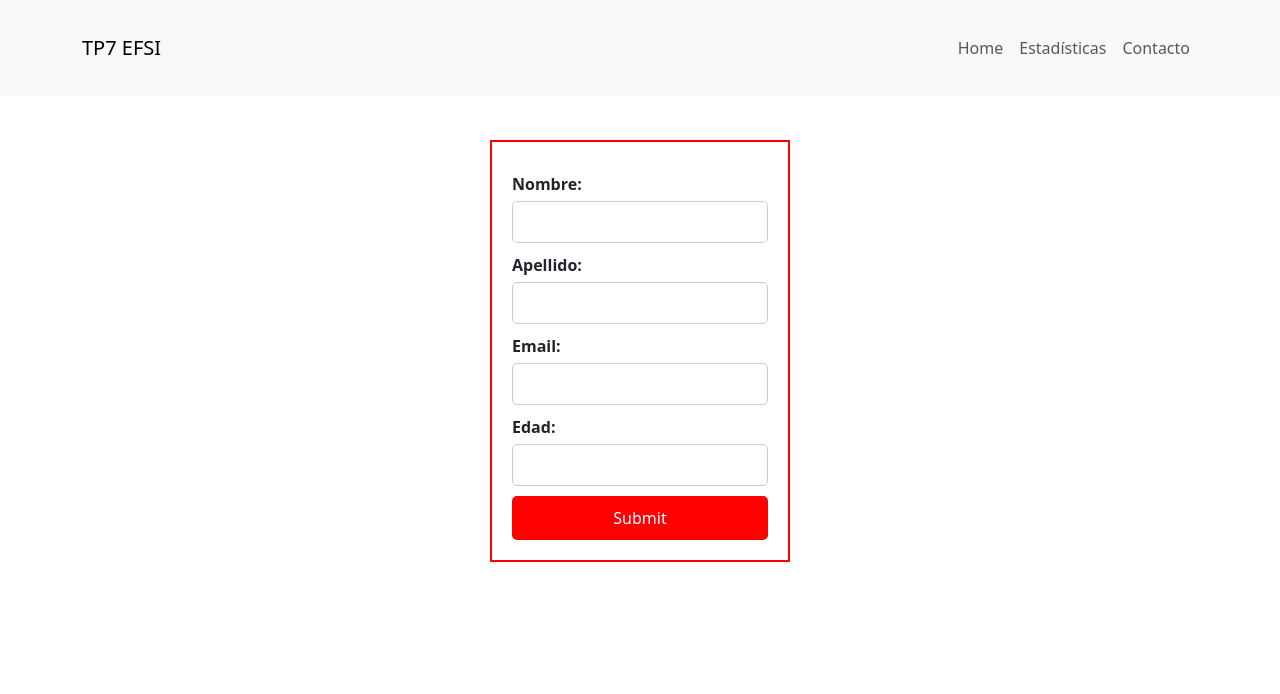
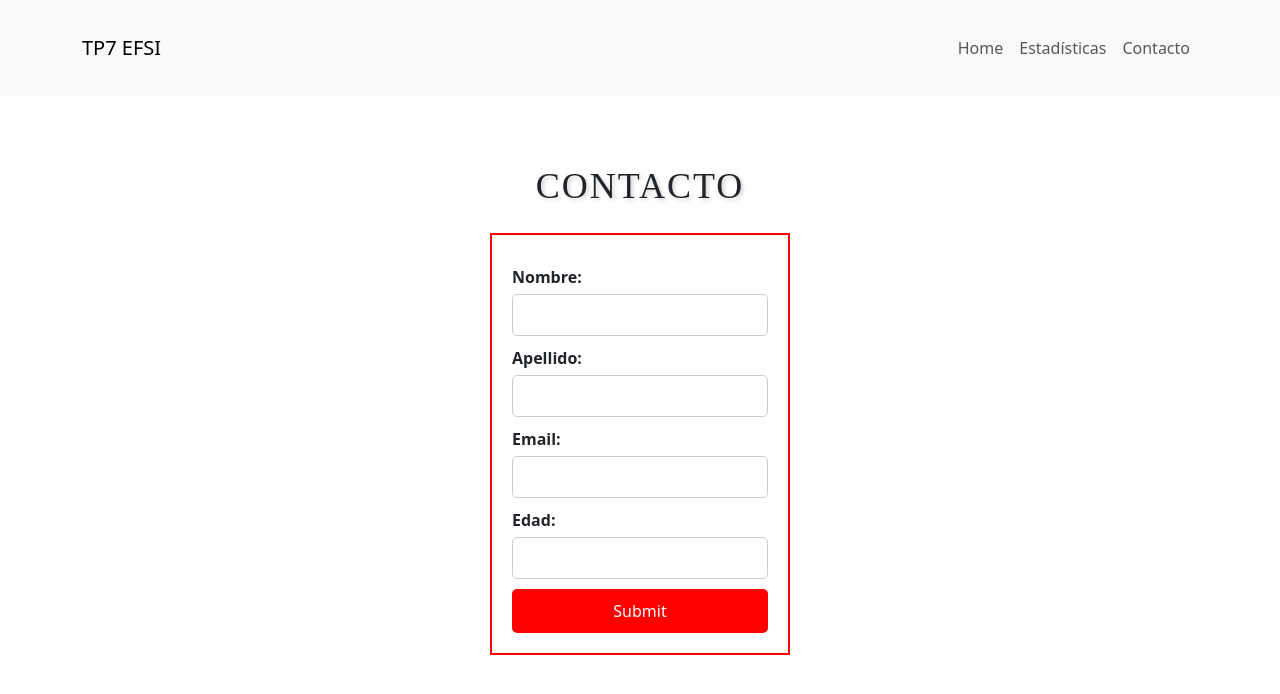
Before and after one commit to gonzalolevin/TP7_EFSI, a React (Create React App) app: page /Contactos in a window 1280 px wide. Shown: the top 694 px of the page. Built offline with nearby package versions, Linux system fonts and the light colour scheme.

Commit message:
Trabajo terminado

```diff
--- a/src/Contacto.css
+++ b/src/Contacto.css
@@ -1,11 +1,9 @@
-/* Contacto.css */
-
 .contacto-container {
-    border: 2px solid red; /* Red border for the container */
-    padding: 20px; /* Add some padding for spacing */
-    width: 300px; /* Adjust the width as needed */
-    margin-left: auto; /* Align to the left */
-    margin-right: auto; /* Align to the left */
+    border: 2px solid red;
+    padding: 20px;
+    width: 300px;
+    margin-left: auto;
+    margin-right: auto;
   }
 
   form {
@@ -27,7 +25,7 @@
   }
 
   button.submit-button {
-    background-color: red; /* Red submit button */
+    background-color: red;
     color: white;
     padding: 10px 20px;
     border: none;
@@ -37,5 +35,15 @@
   }
 
   button.submit-button:hover {
-    background-color: darkred; /* Darker red on hover */
+    background-color: darkred;
   }
+
+  .titulo {
+    text-align: center;
+    font-family: 'Times New Roman', Times, serif;
+    font-size: 36px;
+    margin: 25px 0;
+    text-transform: uppercase;
+    letter-spacing: 2px;
+    text-shadow: 2px 2px 4px rgba(0, 0, 0, 0.2);
+  }
--- a/src/Contactos.js
+++ b/src/Contactos.js
@@ -1,5 +1,5 @@
 import React, { useState } from 'react';
-import './Contacto.css'; // Import the CSS file
+import './Contacto.css';
 
 function Contacto() {
   const [nombre, setNombre] = useState('');
@@ -12,7 +12,10 @@ function Contacto() {
   };
 
   return (
-    <div className="contacto-container"> {/* Add the container div */}
+    <>
+    <h1 className="titulo"> Contacto </h1>
+
+    <div className="contacto-container">
       <form>
         <label>
           Nombre:
@@ -33,6 +36,7 @@ function Contacto() {
         <button type="button" className="submit-button" onClick={handleSubmit}>Submit</button>
       </form>
     </div>
+    </>
   );
 }
 
--- a/src/Estadisticas.css
+++ b/src/Estadisticas.css
@@ -1,4 +1,3 @@
-/* Add this CSS to style the list */
 .personas-list {
     margin: 20px 0;
     padding: 0;
@@ -8,7 +7,7 @@
     font-size: 24px;
     font-weight: bold;
     margin-bottom: 10px;
-    color: #333; /* Text color */
+    color: #333;
   }
 
   .personas-list ul {
@@ -19,13 +18,13 @@
   .personas-list li {
     font-size: 18px;
     margin-bottom: 8px;
-    color: #555; /* Text color */
+    color: #555;
   }
 
-  /* Style for personas' names */
+
   .personas-list li::before {
-    content: "\2022"; /* Bullet character (•) */
-    color: #ff3b30; /* Red bullet color */
+    content: "\2022";
+    color: #ff3b30;
     font-weight: bold;
     display: inline-block;
     width: 1em;
@@ -34,16 +33,16 @@
   }
 
  .titulo {
-    text-align: center; /* Center text horizontally */
-    font-family:'Times New Roman', Times, serif;
-    font-size: 36px; /* Adjust the font size */
-    color: #8b0000; /* Dark Red Text Color */
-    margin: 50px 0; /* Increased margin for more emphasis */
-    text-transform: uppercase; /* Convert text to uppercase */
-    letter-spacing: 2px; /* Add letter spacing for an elegant look */
+    text-align: center;
+    font-family: 'Times New Roman', Times, serif;
+    font-size: 36px;
+    margin: 25px 0;
+    text-transform: uppercase;
+    letter-spacing: 2px;
+    text-shadow: 2px 2px 4px rgba(0, 0, 0, 0.2);
   }
 
-  /* Add this CSS to center-align the list horizontally */
+
 .personas-list {
     text-align: center;
   }
@@ -52,5 +51,5 @@
     list-style: none;
     padding: 0;
     display: inline-block;
-    text-align: left; /* Reset text alignment for list items */
+    text-align: left;
   }
--- a/src/Estadisticas.js
+++ b/src/Estadisticas.js
@@ -24,11 +24,11 @@ function Estadisticas() {
 
   return (
     <>
-     <h1 className="titulo"> ESTADISTICAS </h1>
+     <h1 className="titulo"> Estadisticas </h1>
 
       {personaMayorEdad && personaMenorEdad && (
         <>
-          <div className="container">
+          <div className="">
             <div class="card border-danger mb-3">
               <div class="card-body text-danger">
                 <div class="card-header">La persona de mayor edad es ...</div>
@@ -39,7 +39,7 @@ function Estadisticas() {
             </div>
           </div>
 
-          <div className="container">
+          <div className="">
             <div class="card border-warning mb-3">
               <div class="card-body text-warning">
                 <div class="card-header">La persona de menor edad es ...</div>
--- a/src/Home.css
+++ b/src/Home.css
@@ -1,5 +1,3 @@
-/* Home.css */
-
 .container {
   max-width: 600px;
   margin: 0 auto;
@@ -7,22 +5,22 @@
 }
 
 .list-item {
-  background: linear-gradient(to right, #8b0000, #ff5733); /* Dark Red Gradient */
+  background: linear-gradient(to right, #8b0000, #ff5733);
   color: white;
   margin-bottom: 10px;
-  border-radius: 10px; /* Rounded Corners */
+  border-radius: 10px;
   box-shadow: 0 2px 4px rgba(0, 0, 0, 0.1);
-  cursor: pointer; /* Change cursor to pointer */
-  transition: background-color 0.2s; /* Smooth transition for hover effect */
+  cursor: pointer;
+  transition: background-color 0.2s;
   display: flex;
   flex-direction: column;
-  justify-content: center; /* Center vertically */
-  align-items: center; /* Center horizontally */
-  height: 80px; /* Adjust the height of the boxes */
+  justify-content: center;
+  align-items: center;
+  height: 80px;
 }
 
 .list-item:hover {
-  background: linear-gradient(to right, #ff5733, #8b0000); /* Reverse gradient on hover */
+  background: linear-gradient(to right, #ff5733, #8b0000);
 }
 
 .link {
@@ -31,19 +29,19 @@
 }
 
 .list-item h2 {
-  font-family: 'Arial', sans-serif; /* Change the font */
-  font-weight: bold; /* Bold font weight */
-  margin: 0; /* Remove margin */
+  font-family: 'Times New Roman', Times, serif;
+  font-weight: bold;
+  margin: 0;
 }
 
 
 h1 {
-  text-align: center; /* Center text horizontally */
-  font-family: Impact, Haettenschweiler, 'Arial Narrow Bold', sans-serif;
-  font-size: 36px; /* Adjust the font size */
-  color: #8b0000; /* Dark Red Text Color */
-  margin: 50px 0; /* Increased margin for more emphasis */
-  text-transform: uppercase; /* Convert text to uppercase */
-  letter-spacing: 2px; /* Add letter spacing for an elegant look */
-  text-shadow: 2px 2px 4px rgba(0, 0, 0, 0.2); /* Text shadow for depth */
+  text-align: center;
+  font-family: 'Times New Roman', Times, serif;
+  font-size: 36px;
+  color: #8b0000;
+  margin: 50px 0;
+  text-transform: uppercase;
+  letter-spacing: 2px;
+  text-shadow: 2px 2px 4px rgba(0, 0, 0, 0.2);
 }
--- a/src/Persona.css
+++ b/src/Persona.css
@@ -1,5 +1,3 @@
-/* Persona.css */
-
 .card {
     background-color: #ffffff;
     color: #000000;
@@ -38,3 +36,13 @@
   .card-footer a:hover {
     text-decoration: underline;
   }
+
+  .titulo {
+    text-align: center;
+    font-family: 'Times New Roman', Times, serif;
+    font-size: 36px;
+    margin: 25px 0;
+    text-transform: uppercase;
+    letter-spacing: 2px;
+    text-shadow: 2px 2px 4px rgba(0, 0, 0, 0.2);
+  }
--- a/src/Persona.js
+++ b/src/Persona.js
@@ -13,8 +13,10 @@ function Persona() {
   }
 
   return (
+  <>
+    <h1 className="titulo"> Contacto </h1>
 
-    <div className="container">
+    <div className="">
       <div class="card border-danger mb-3">
       <div class="card-body text-danger">
 
@@ -27,6 +29,7 @@ function Persona() {
   </div>
 </div>
     </div>
+    </>
   );
 }
 
```
